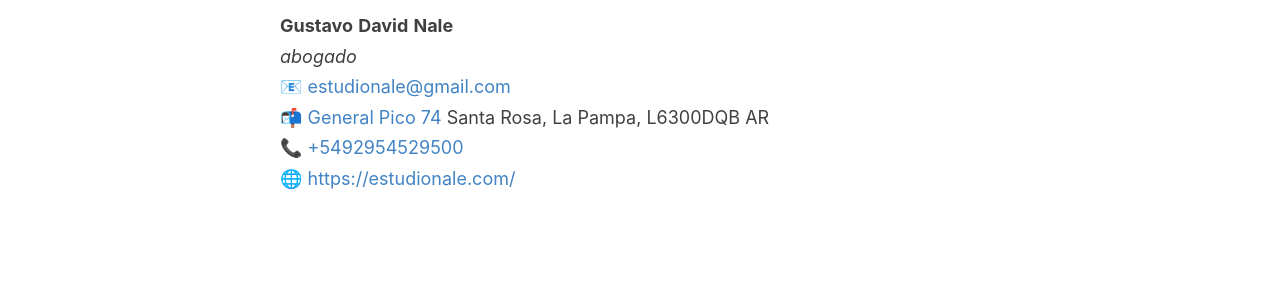
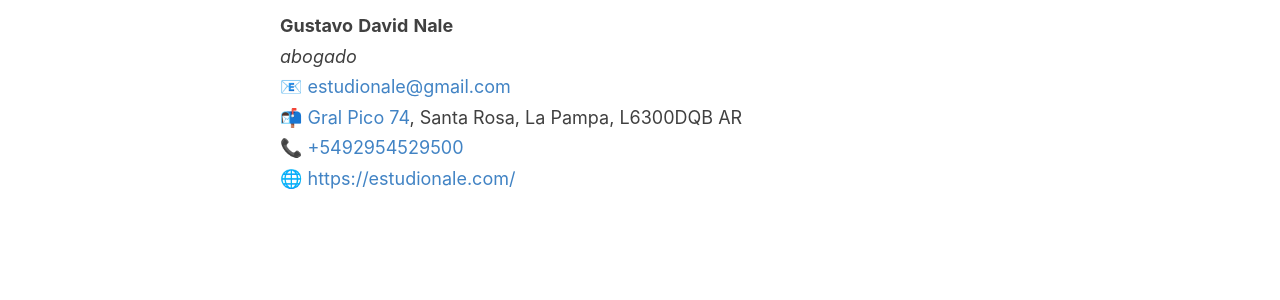
Before and after one commit to gustavonale/estudionale.com, a Jekyll site: the page built from _pages/test.md, in a window 1280 px wide. Shown: the part 130-430 px from the top of the page. Built offline with Jekyll 4.4.1, drawn with Linux system fonts in a browser that asks for light colours.

Commit message:
Update test.md

```diff
--- a/_pages/test.md
+++ b/_pages/test.md
@@ -14,7 +14,7 @@ permalink: /test/
         <div class="org">abogado</div>
     </em>📧 <a class="email" href="mailto:estudionale@gmail.com">estudionale@gmail.com</a>
     <div class="adr">
-    <div class="street-address">📬 <a href="https://www.google.com.ar/maps/place/Estudio+Jur%C3%ADdico+Nale/@-36.6175027,-64.2961247,17z/data=!3m1!4b1!4m5!3m4!1s0x95c2cd08e24613a7:0x32b2c5e7a10f6320!8m2!3d-36.617507!4d-64.293936?hl=es" target="_blank" rel="noopener noreferrer">General Pico 74</a>
+    <div class="street-address">📬 <a href="https://www.google.com.ar/maps/place/Estudio+Jur%C3%ADdico+Nale/@-36.6175027,-64.2961247,17z/data=!3m1!4b1!4m5!3m4!1s0x95c2cd08e24613a7:0x32b2c5e7a10f6320!8m2!3d-36.617507!4d-64.293936?hl=es" target="_blank" rel="noopener noreferrer">Gral Pico 74</a>,
         <span class="locality">Santa Rosa</span>,
         <span class="region">La Pampa</span>,
         <span class="postal-code">L6300DQB</span>
```
